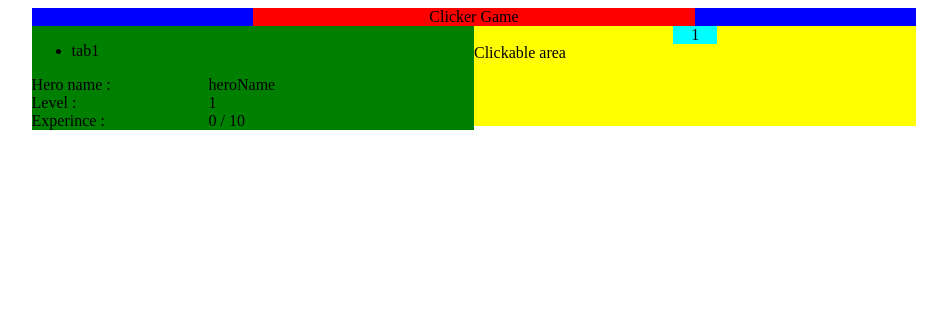
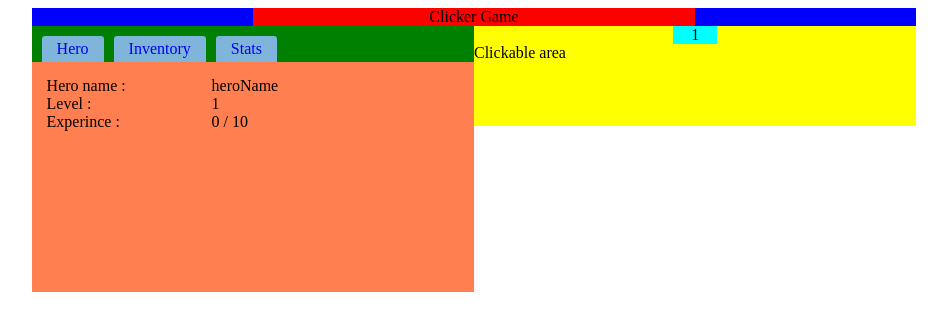
Before and after one commit to Tuaz/Clicker-Game, a plain HTML site: page index.html in a window 1280 px wide. Shown: the whole page, without its empty margins (166-1113 px from the left). Drawn offline with Linux system fonts and the light colour scheme.

Commit message:
Added tabs

```diff
--- a/index.html
+++ b/index.html
@@ -13,17 +13,33 @@
     <div class="wrapper">
         <div class="title">Clicker Game</div>
         <div class="hero">
-            <ul class="tabs"><li>tab1</li></ul>
-            <div id=hero-text>Hero name : <br>
+						<div class="tabs">
+								<ul class="tab-links">
+										<li><a href="#hero">Hero</a></li>
+										<li><a href="#inventory">Inventory</a></li>
+										<li><a href="#stats">Stats</a></li>
+								</ul>
+								<div class="tab-content">
+										<div id="hero" class="tab active">
+												<div id=hero-text>
+														Hero name : <br>
 														Level : <br>
-            Experince : </div>
+														Experince :
+												</div>
 												<div id=hero-value>
 														<div id="hero-name"></div>
 														<div id="hero-level"></div>
 														<div id="hero-exp"></div>
 												</div>
-
-
+										</div>
+										<div id="inventory" class="tab">
+												<p>Inventory</p>
+										</div>
+										<div id="stats" class="tab">
+												<p>Stats</p>
+										</div>
+								</div>
+						</div>
         </div>
         <div id="enemy">
             <div id="enemy-health"></div>
--- a/main.js
+++ b/main.js
@@ -13,6 +13,14 @@ $(document).ready(function() {
 
 
     });
+
+	$(".tabs .tab-links a").on("click", function(e) {
+		e.preventDefault();
+		var tabID = e.target.getAttribute("href");
+		$(".tabs " + tabID).show().siblings().hide();
+		$(this).parent("li").addClass("active").siblings().removeClass("active");
+	});
+
 });
 
 
--- a/stylesheet.css
+++ b/stylesheet.css
@@ -68,3 +68,46 @@
 
     text-align: center;
 }
+
+.tab-links {
+	margin: 10px 0 0 0;
+	padding: 0;
+}
+.tab-links:after {
+	display: block;
+	clear: both;
+	content: "";
+}
+.tabs .tab-links li {
+	margin: 0 5px;
+	float: left;
+	list-style: none;
+}
+.tabs .tab-links li:first-child {
+	margin-left: 10px;
+}
+.tabs .tab-links li:last-child {
+	margin-right: 10px;
+}
+.tabs .tab-links a {
+	padding: 4px 15px;
+	display: inline-block;
+	border-radius: 3px 3px 0 0;
+	background-color: #7fb5da;
+	transition: all linear 0.15s;
+	text-decoration: none;
+}
+.tabs .tab-links a:hover {
+	background-color: #a7cce5;
+}
+.tabs .tab-content {
+	padding: 15px;
+	background-color: coral;
+}
+.tabs .tab-content .tab {
+	display:none;
+	min-height: 200px;
+}
+.tabs .tab-content .tab.active {
+	display:block;
+}
```
Lines whose indentation alone changed are shown as unchanged.
